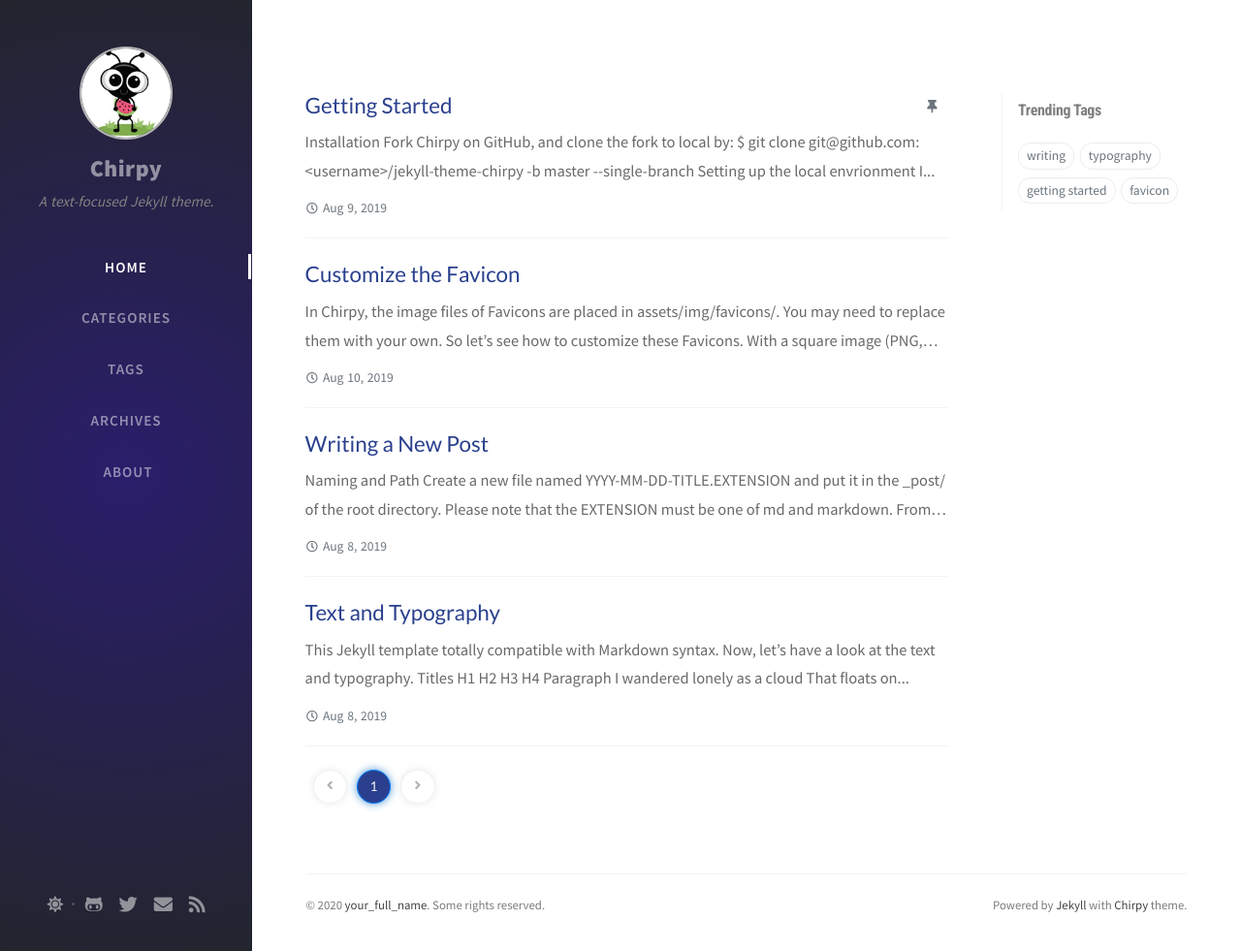
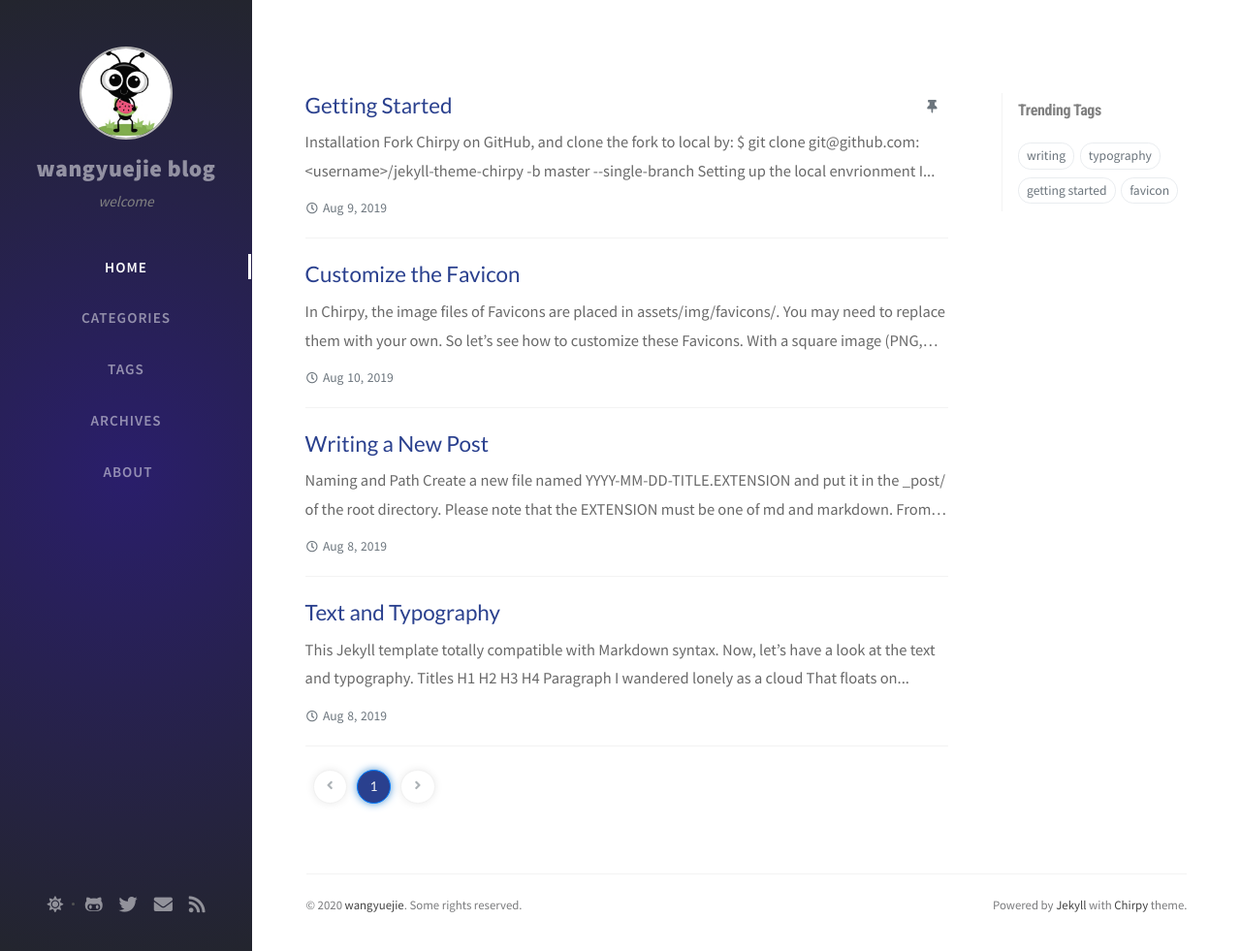
Before and after one commit to wangyuejie/blog, a Jekyll site: the page built from index.html, in a window 1280 px wide and 981 px high. Shown: the whole window at 97% size. Built offline with Jekyll 4.4.1, drawn with Linux system fonts in a browser that asks for light colours; nearby versions of some CDN libraries; the list of posts is cut into pages by our own code; comment, search, counter and statistics services are not loaded.

Commit message:
update config.yml

```diff
--- a/_config.yml
+++ b/_config.yml
@@ -8,9 +8,9 @@
 # jekyll-seo-tag settings › https://github.com/jekyll/jekyll-seo-tag/blob/master/docs/usage.md
 #--------------------------
 
-title: Chirpy                          # the main title
+title: wangyuejie blog                          # the main title
 
-tagline: A text-focused Jekyll theme.  # it will display as the sub-title
+tagline: welcome   # it will display as the sub-title
 
 description: >-                        # used by seo meta and the atom feed
   A minimal, portfolio, sidebar,
@@ -20,19 +20,19 @@ description: >-                        # used by seo meta and the atom feed
 # Replace with the website url, e.g. 'https://username.github.io'
 url: 'protocol://domain'
 
-author: your_full_name                  # change to your full name
+author: wangyuejie                  # change to your full name
 
 avatar: /assets/img/sample/avatar.jpg   # support internet resources
 
 github:
-  username: github_username             # change to your github username
+  username: wangyuejie             # change to your github username
 
-twitter:
-  username: twitter_username            # change to your twitter username
+# twitter:
+ # username: twitter_username            # change to your twitter username
 
 social:
-  name: your_full_name                  # it will shows as the copyright owner in Footer
-  email: example@doamin.com             # change to your email address
+  name: wangyuejie                  # it will shows as the copyright owner in Footer
+  email: yuejie_w@163.com             # change to your email address
   links:
     # The first element serves as the copyright owner's link
     - https://twitter.com/username      # change to your twitter homepage
@@ -118,7 +118,7 @@ defaults:
       breadcrumb:
         -
           label: Posts
-          url: /
+          url: /blog/
   -
     scope:
       path: _drafts
@@ -133,10 +133,10 @@ defaults:
       breadcrumb:
         -
           label: Home
-          url: /
+          url: /blog/
         -
           label: Tags
-          url: /tabs/tags/
+          url: /blog/tabs/tags/
   -
     scope:
       path: categories
@@ -146,10 +146,10 @@ defaults:
       breadcrumb:
         -
           label: Home
-          url: /
+          url: /blog/
         -
           label: Categories
-          url: /tabs/categories/
+          url: /blog/tabs/categories/
   -
     scope:
       path: tabs
@@ -159,11 +159,11 @@ defaults:
       breadcrumb:
         -
           label: Home
-          url: /
+          url: /blog/
 
 
 sass:
-  sass_dir: /assets/css
+  sass_dir: /blog/assets/css
   style: compressed
 
 compress_html:
@@ -188,15 +188,15 @@ exclude:
 
 sitemap_exclude:  # Sitemap will exclude the following items.
   fuzzy:
-    - /assets/
+    - /blog/assets/
   accurate:
-    - /norobots/
-    - /tabs/
-    - /categories/
-    - /tags/
-    - /posts/
-    - 404.html
-    - feed.xml
-    - sitemap.xml
-    - robots.txt
-    - redirects.json
+    - blog/norobots/
+    - blog/tabs/
+    - blog/categories/
+    - blog/tags/
+    - blog/posts/
+    - blog/404.html
+    - blog/feed.xml
+    - blog/sitemap.xml
+    - blog/robots.txt
+    - blog/redirects.json
```
